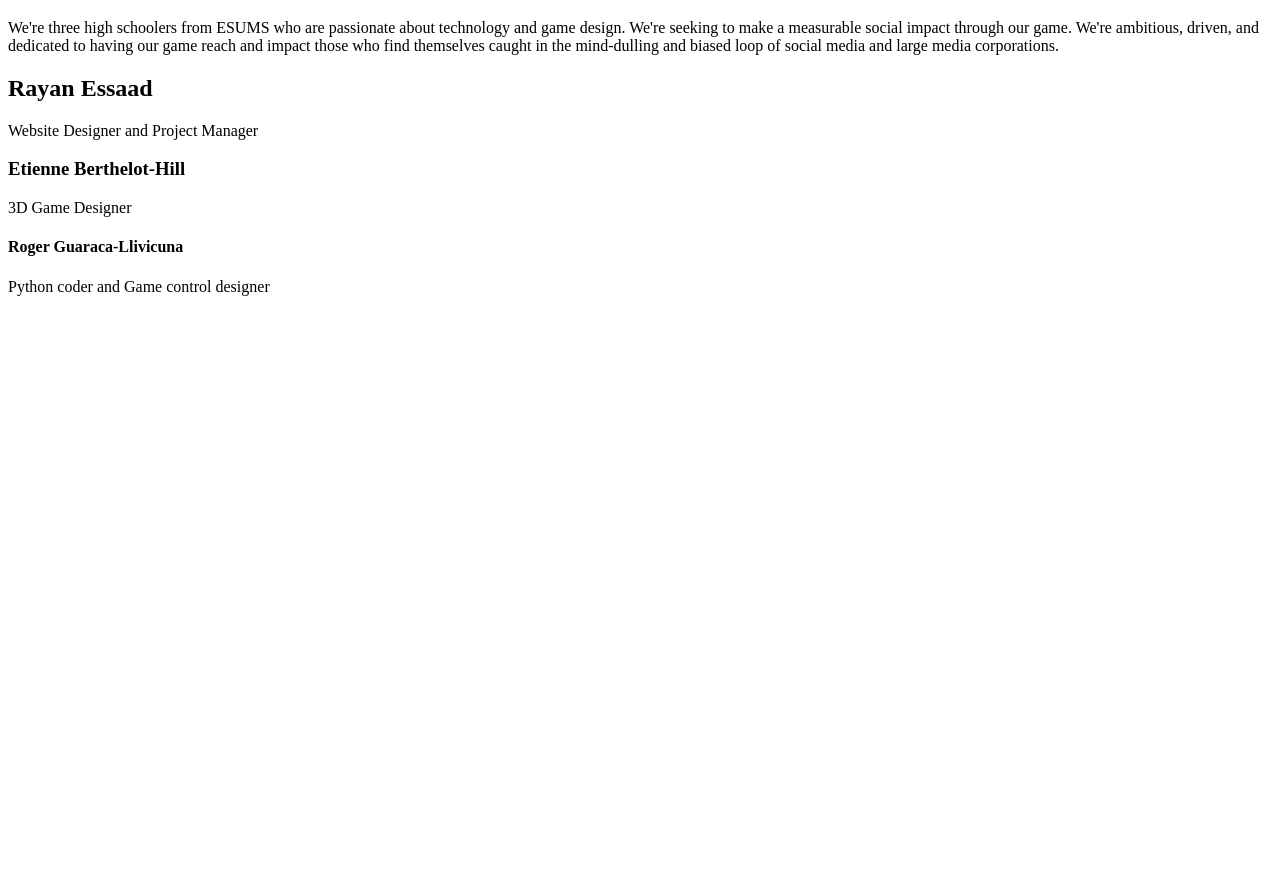
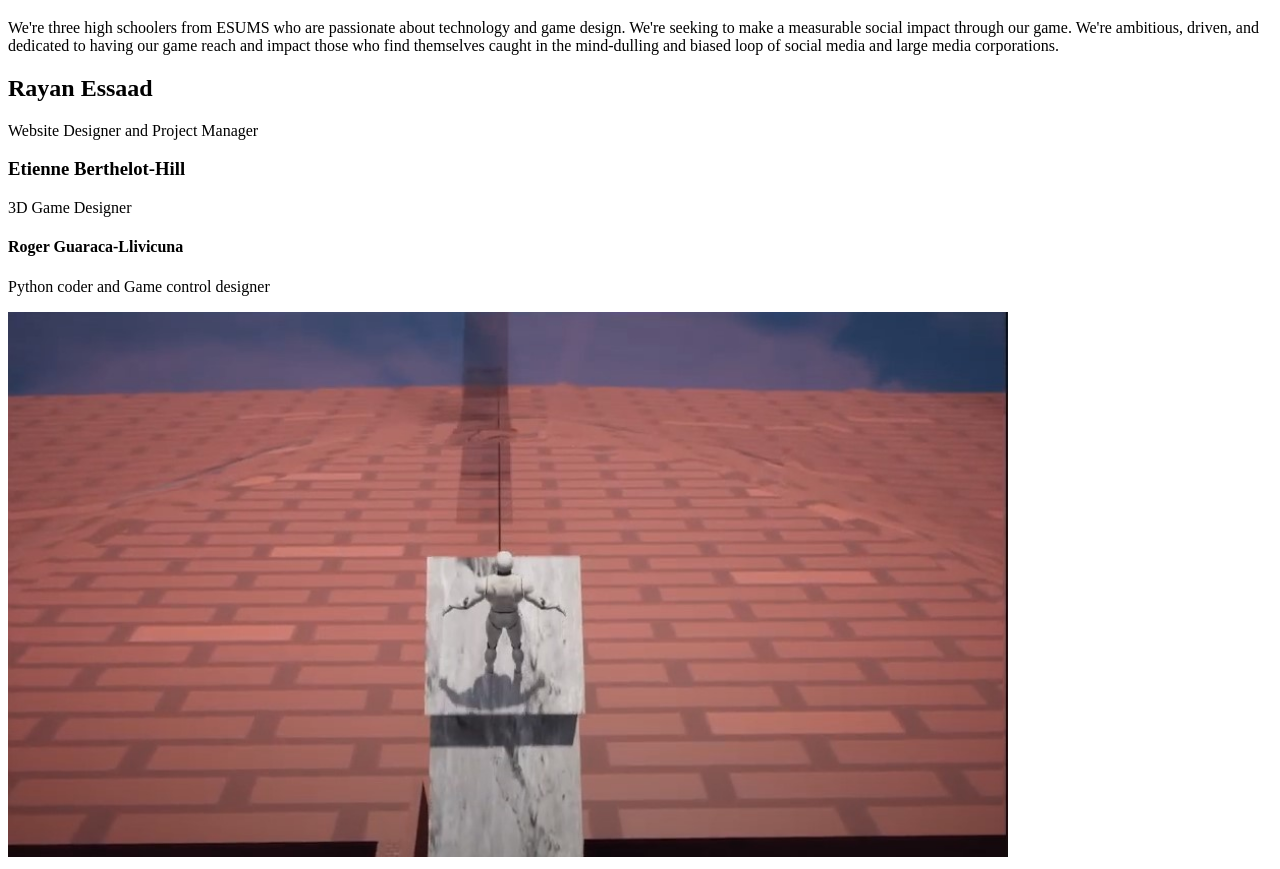
Before and after one commit to RayanEssaad/Game, a plain HTML site: page about.html in a window 1280 px wide. Shown: the part 137-1006 px from the top of the page. Before the commit the page ends 800 px from the top, so only its background shows below. Drawn offline with Linux system fonts and the light colour scheme.

Commit message:
Update about.html

```diff
--- a/about.html
+++ b/about.html
@@ -27,3 +27,5 @@
 
     <h4>Roger Guaraca-Llivicuna</h4>
     <p>Python coder and Game control designer</p>
+
+     <img src="game photo 1.jpg" style="width:100%;max-width:1000px" class="w3-margin-top">
```
